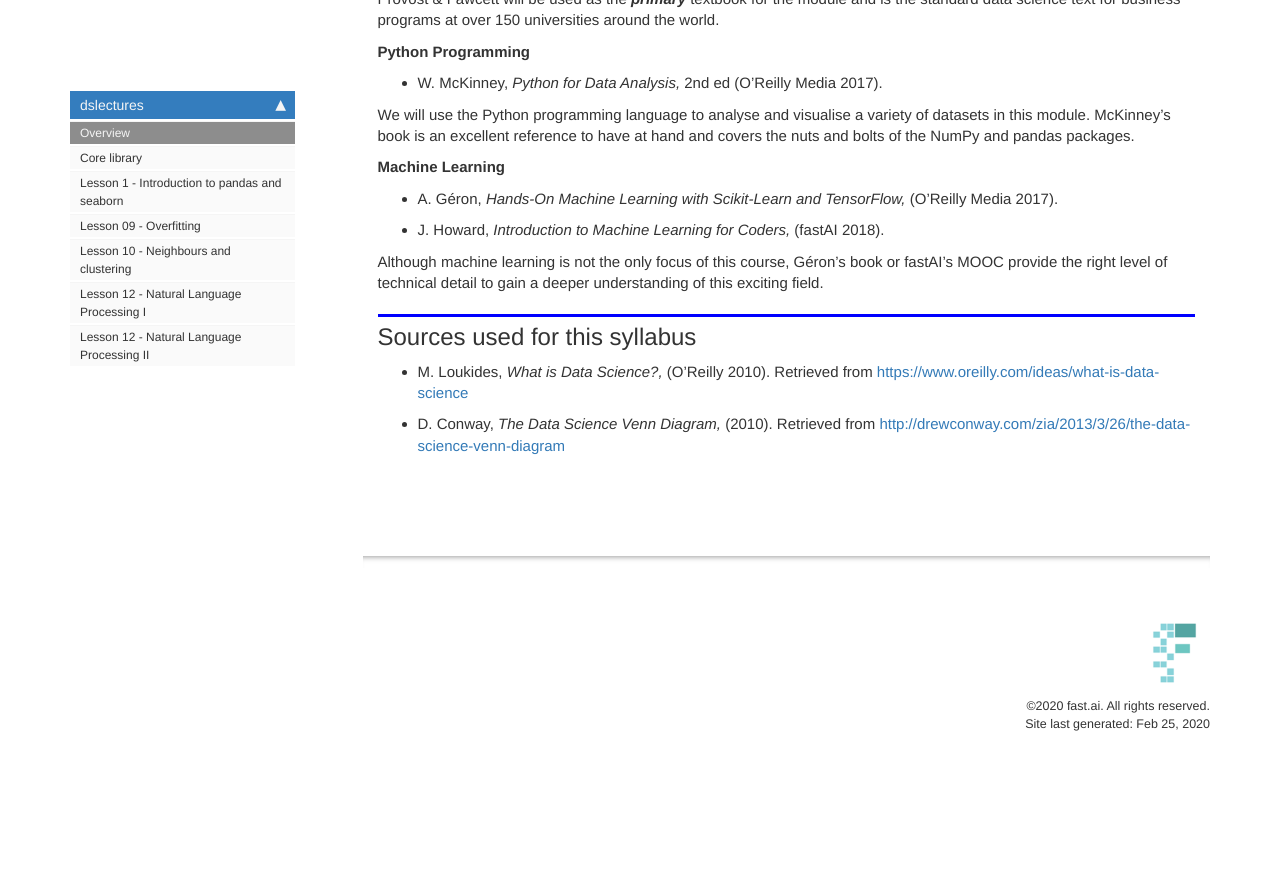
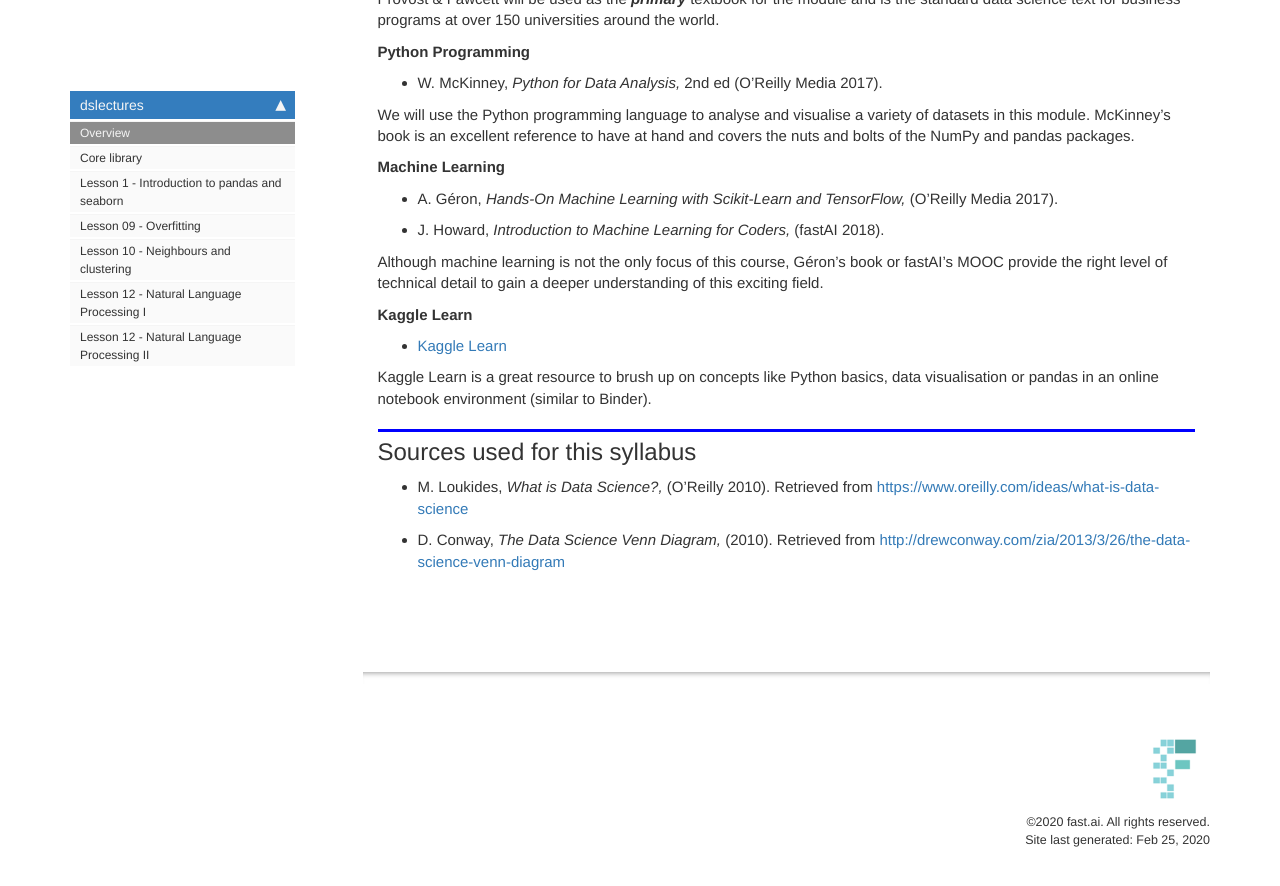
Before and after one commit to lewtun/dslectures, a Jekyll site: the page built from docs/index.html, in a window 1280 px wide and 900 px high, scrolled down 5391 px. Shown: the top 886 px of the window. Built offline with Jekyll 4.4.1, drawn with Linux system fonts in a browser that asks for light colours; nearby versions of some CDN libraries; comment, search, counter and statistics services are not loaded; before the commit the page ends 6175 px from its top, so only the background shows below that.

Commit message:
docs: add link to kaggle learn

```diff
--- a/docs/index.html
+++ b/docs/index.html
@@ -286,6 +286,11 @@ large volumes of data, in order to improve business decision-making (Provost &am
 <li>J. Howard, <em>Introduction to Machine Learning for Coders,</em> (fastAI 2018).</li>
 </ul>
 <p>Although machine learning is not the only focus of this course, Géron’s book or fastAI’s MOOC provide the right level of technical detail to gain a deeper understanding of this exciting field.</p>
+<p><strong>Kaggle Learn</strong></p>
+<ul>
+<li><a href="https://www.kaggle.com/learn/overview">Kaggle Learn</a></li>
+</ul>
+<p>Kaggle Learn is a great resource to brush up on concepts like Python basics, data visualisation or pandas in an online notebook environment (similar to Binder).</p>
 
 </div>
 </div>
```
Also changed, not shown: README.md, 1 other file.
